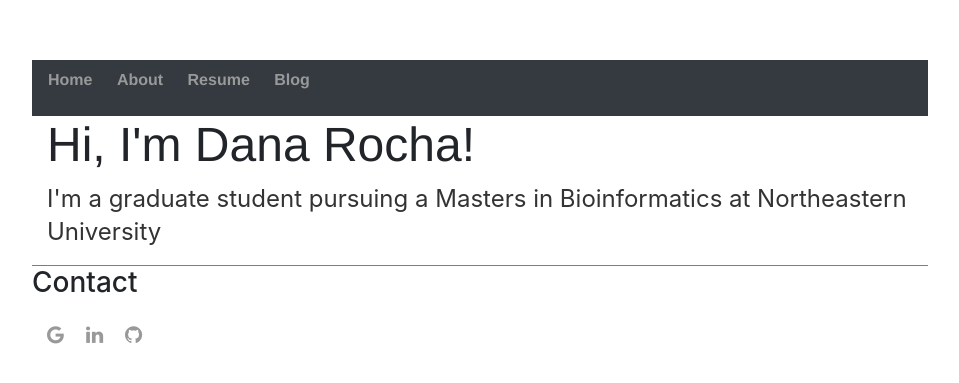
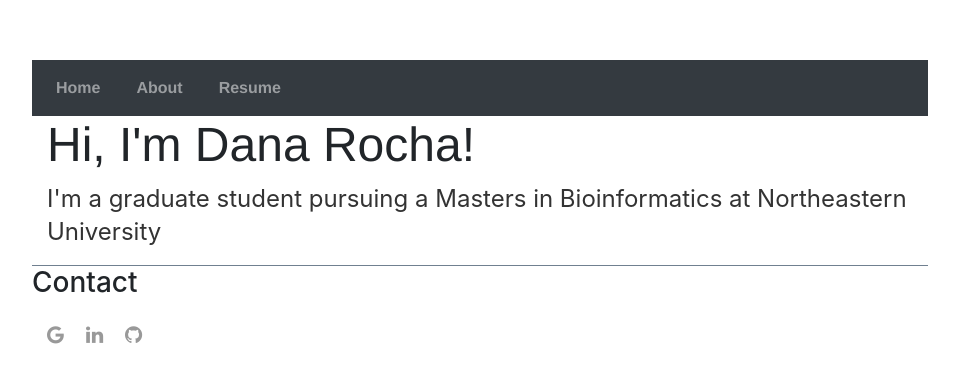
Before and after one commit to dana-rocha/dana-rocha.github.io, a Jekyll site: the page built from index.html, in a window 1280 px wide. Shown: the top 383 px of the page, without its empty margins (160-1119 px from the left). Built offline with Jekyll 4.4.1, drawn with Linux system fonts in a browser that asks for light colours.

Commit message:
Nav Bar update

```diff
--- a/_layouts/default.html
+++ b/_layouts/default.html
@@ -15,14 +15,24 @@
 		<body>
 
 			<nav class="navbar navbar-expand-lg navbar-dark bg-dark navbar-fixed-top" role="navigation">
-				<div class="continer-fluid">
-	    		<ul>
-	        		<li><a href="/">Home</a></li>
-		        	<li><a href="/about">About</a></li>
-	        		<li><a href="resume/DanaRocha_Resume.pdf">Resume</a></li>
-	        		<li><a href="/blog">Blog</a></li>
+				<button class="navbar-toggler" type="button" data-toggle="collapse" data-target="#navbarNavDropdown">
+					<span class="navbar-toggler-icon"></span>
+				</button>
+
+				<div class="collapse navbar-collapse" id="navbarNavDropdown">
+	    		<ul class="navbar-nav">
+	        		<li class="nav-item">
+								<a class="nav-link" href="/">Home</a>
+							</li>
+		        	<li class="nav-item">
+								<a class="nav-link" href="/about">About</a>
+							</li>
+	        		<li class="nav-item">
+								<a class="nav-link" href="resume/DanaRocha_Resume.pdf">Resume</a>
+							</li>
 	    		</ul>
 				</div>
+
 			</nav>
 
 			<div class="container">
```
